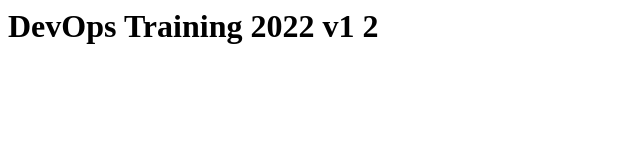
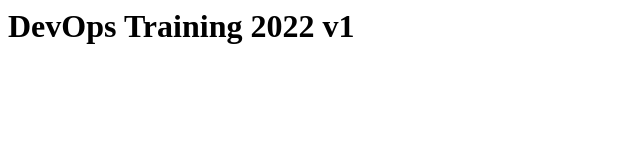
Before and after one commit to letuan0803/jenkinslab, a plain HTML site: page index.html in a window 1280 px wide. Shown: the full height of the page, 0-640 px from the left. Drawn offline with Linux system fonts and the light colour scheme.

Commit message:
test trigger

```diff
--- a/index.html
+++ b/index.html
@@ -3,7 +3,7 @@
         <title>My First Page</title>
     </head>
     <body>
-        <h1>DevOps Training 2022 v1 2</h1>
+        <h1>DevOps Training 2022 v1</h1>
     </body>
 
 </html>
```
Also changed, not shown: 1 other file.
